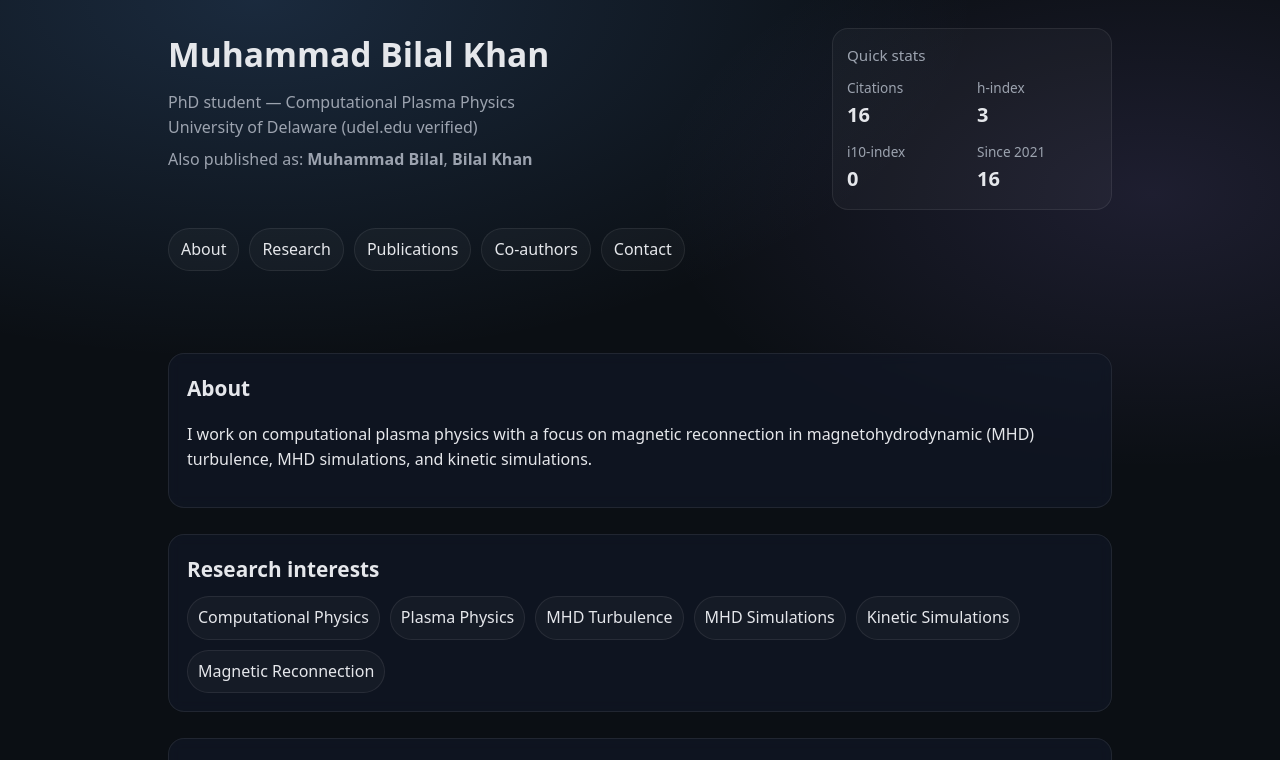
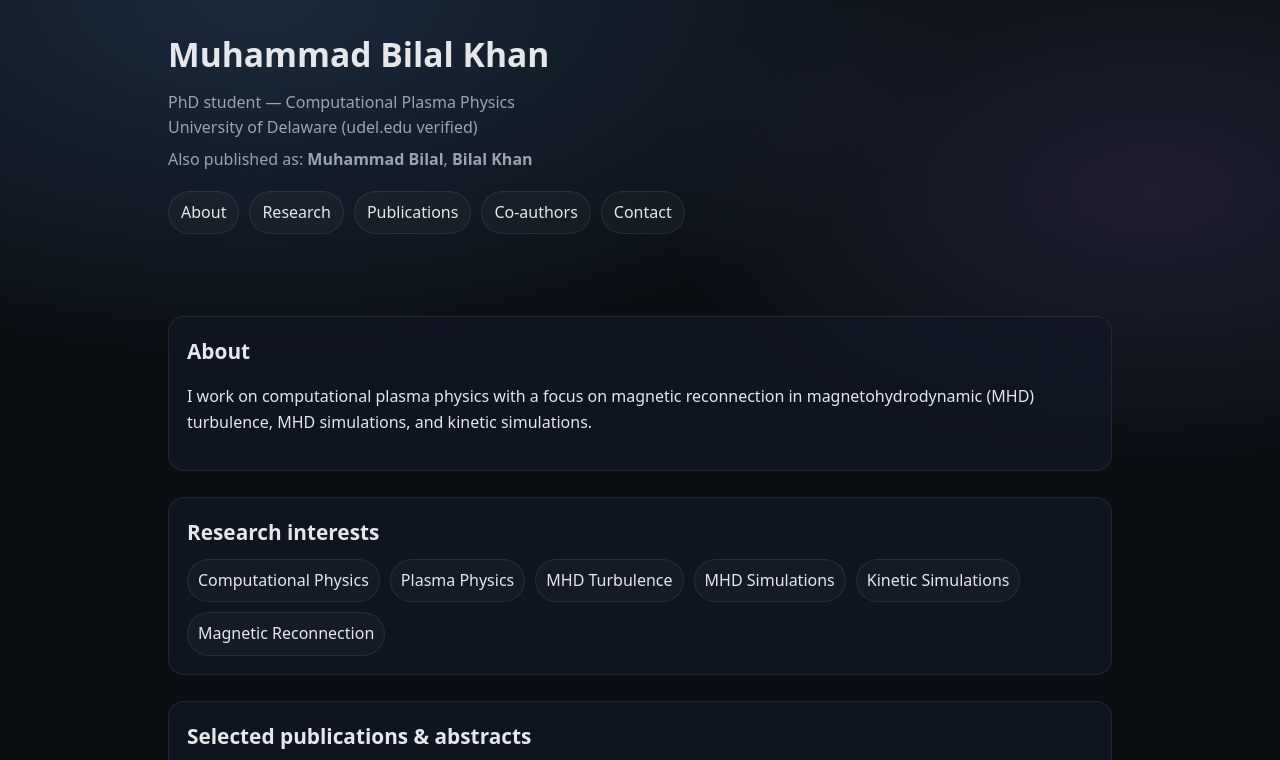
Before and after one commit to ambilalkh/ambilalKh.github.io, a plain HTML site: page index.html in a window 1280 px wide. Shown: the top 760 px of the page. Drawn offline with Linux system fonts and the light colour scheme.

Commit message:
Remove 'Quick stats' card from index.html
Removed the 'Quick stats' card section from the HTML.

```diff
--- a/index.html
+++ b/index.html
@@ -20,16 +20,6 @@
         <p class="aka">
           Also published as: <strong>Muhammad Bilal</strong>, <strong>Bilal Khan</strong>
         </p>
-      </div>
-
-      <div class="card">
-        <div class="card-title">Quick stats</div>
-        <div class="grid">
-          <div><div class="k">Citations</div><div class="v">16</div></div>
-          <div><div class="k">h-index</div><div class="v">3</div></div>
-          <div><div class="k">i10-index</div><div class="v">0</div></div>
-          <div><div class="k">Since 2021</div><div class="v">16</div></div>
-        </div>
       </div>
     </div>
 
@@ -130,7 +120,7 @@
         <li><strong>Subash Adhikari</strong> — University of Delaware</li>
       </ul>
       <p class="note">
-        (If you want, we can also add a “Collaborators” line for <strong>Ayesha Khan</strong> — tell me how you want her shown.)
+        (If you want, we can also add a "Collaborators" line for <strong>Ayesha Khan</strong> — tell me how you want her shown.)
       </p>
     </section>
 
```
